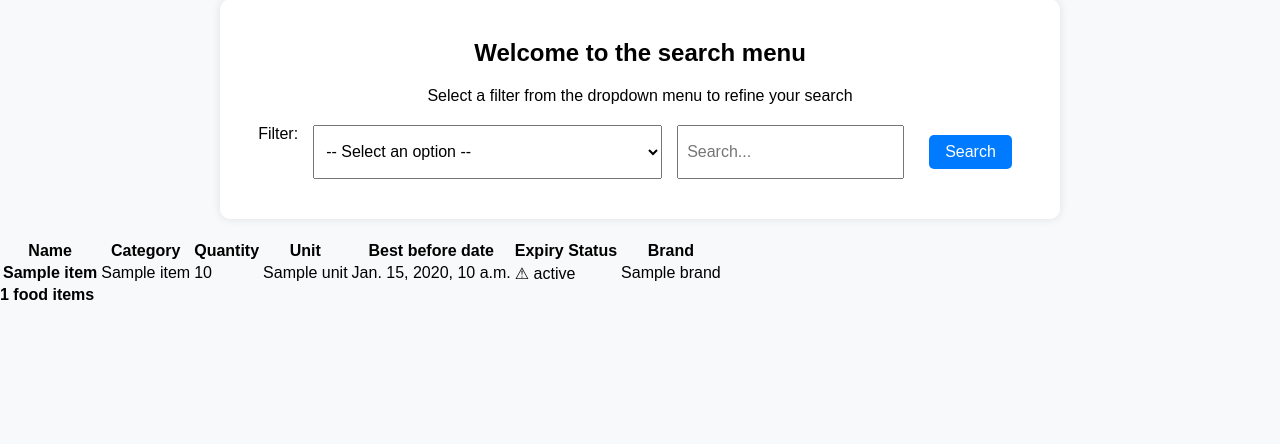
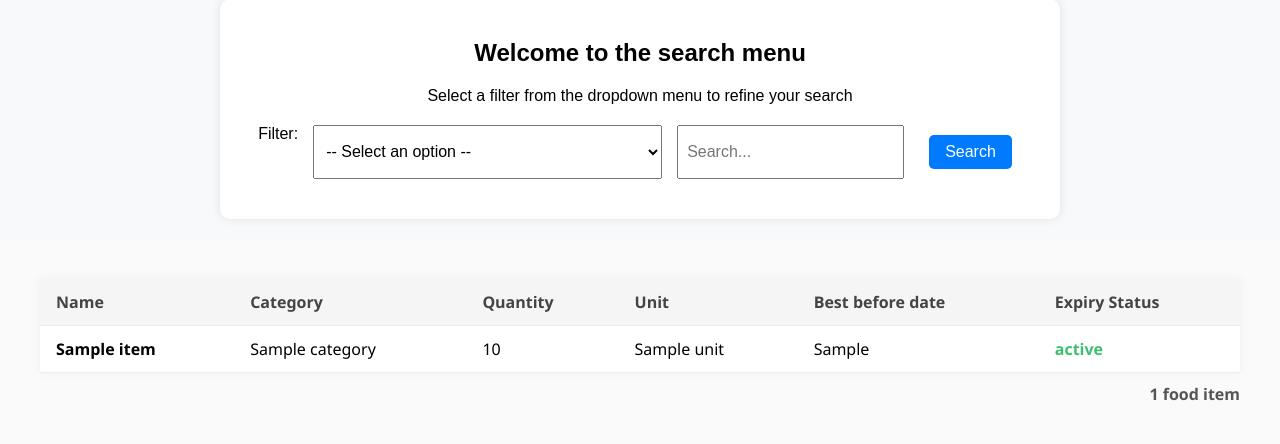
Before and after one commit to IbtahajQadri/Database-Food-Storage, a Django app: template inventory/templates/inventory/search.html in a window 1280 px wide. Shown: the part 247-691 px from the top of the page. Run offline with Django 5.2, Linux system fonts and the light colour scheme; the template is opened without the code that fills it: most values are stand-ins (such as "Sample title", 1, 10 or a date in 2020).

Commit message:
added css

```diff
--- a/inventory/static/inventory/css/styles.css
+++ b/inventory/static/inventory/css/styles.css
@@ -134,3 +134,66 @@ button:hover {
     margin: 10px 10px 10px 0;
     min-width: 150px;
 }
+
+.result-body {
+    font-family: 'Segoe UI', sans-serif;
+    background: #fafafa;
+    padding: 40px;
+}
+
+
+table {
+    width: 100%;
+    border-collapse: collapse;
+    background: white;
+    box-shadow: 0 0 8px rgba(0, 0, 0, 0.05);
+}
+
+th,
+td {
+    padding: 12px 16px;
+    text-align: left;
+    border-bottom: 1px solid #eee;
+}
+
+th {
+    background: #f5f5f5;
+    font-weight: 600;
+    color: #444;
+}
+
+tr:hover {
+    background: #fdfdfd;
+}
+
+.expiry-warning {
+    color: #d99100;
+    font-weight: bold;
+}
+
+.expiry-ok {
+    color: #3ebf6f;
+    font-weight: bold;
+}
+
+.footer {
+    margin-top: 10px;
+    text-align: right;
+    color: #555;
+}
+
+.checkbox {
+    text-align: center;
+}
+
+.sortable::after {
+    content: ' \25B2';
+    /* ▲ */
+    font-size: 0.7em;
+    color: #999;
+}
+
+.expired-product {
+    color: #fb0808;
+    font-weight: bold;
+}
--- a/inventory/templates/inventory/search.html
+++ b/inventory/templates/inventory/search.html
@@ -15,6 +15,7 @@
             </select>
 
             <input type="text" name="search" id="queryInput" placeholder="Search..." />
+            <!-- <input type="hidden" name="render" value="1" /> -->
             <button type="submit">Search</button>
         </div>
     </form>
@@ -30,26 +31,24 @@
         <th>Unit</th>
         <th>Best before date</th>
         <th>Expiry Status</th>
-        <th>Brand</th>
       </tr>
     </thead>
     <tbody>
         {% for item in items %}
       <tr>
         <td><strong>{{item.name}}</strong></td>
-        <td>{{item.category_name}}</td>
+        <td>{{item.category.name}}</td>
         <td>{{item.quantity}}</td>
-        <td>{{item.unit}}</td>
-        <td>{{item.best_before_date}}</td>
-        <td><span class="expiry-warning">⚠ {{item.expiry_status}}</span></td>
-        <td>{{item.brand}}</td>
+        <td>{{item.category.unit}}</td>
+        <td>{{item.best_before}}</td>
+        <td><span class="{% if item.is_expired %}expired-product{% elif item.is_expiring_soon %}expiry-warning{% else %}expiry-ok{% endif %}">{% if item.is_expiring_soon %}⚠{% endif %} {{item.expiry_status}}</span></td>
       </tr>
       {% endfor %}
     </tbody>
   </table>
 
   <div class="footer">
-    <strong>{{item_count}} food items</strong>
+    <strong>{{ item_count }} food item{{ item_count|pluralize }}</strong>
   </div>
 </div>
 {% endif %}
@@ -66,11 +65,14 @@
     // Set action URL based on filter
     if (selected === 'category') {
       form.action = '/search/category';
+      // queryInput.name = "category_name"
     } else if (selected === 'best_before') {
-      form.action = '/search/best_before';
+      form.action = '/search/best_before_date';
+      // queryInput.name = "expires_before"
     } else {
       if (queryInput.value.trim() !== '') {
-        form.action = '/search';
+        form.action = '/search/';
+        // queryInput.name = "search"
       } else {
         e.preventDefault();
         alert('Please select a valid Search filter.');
```
